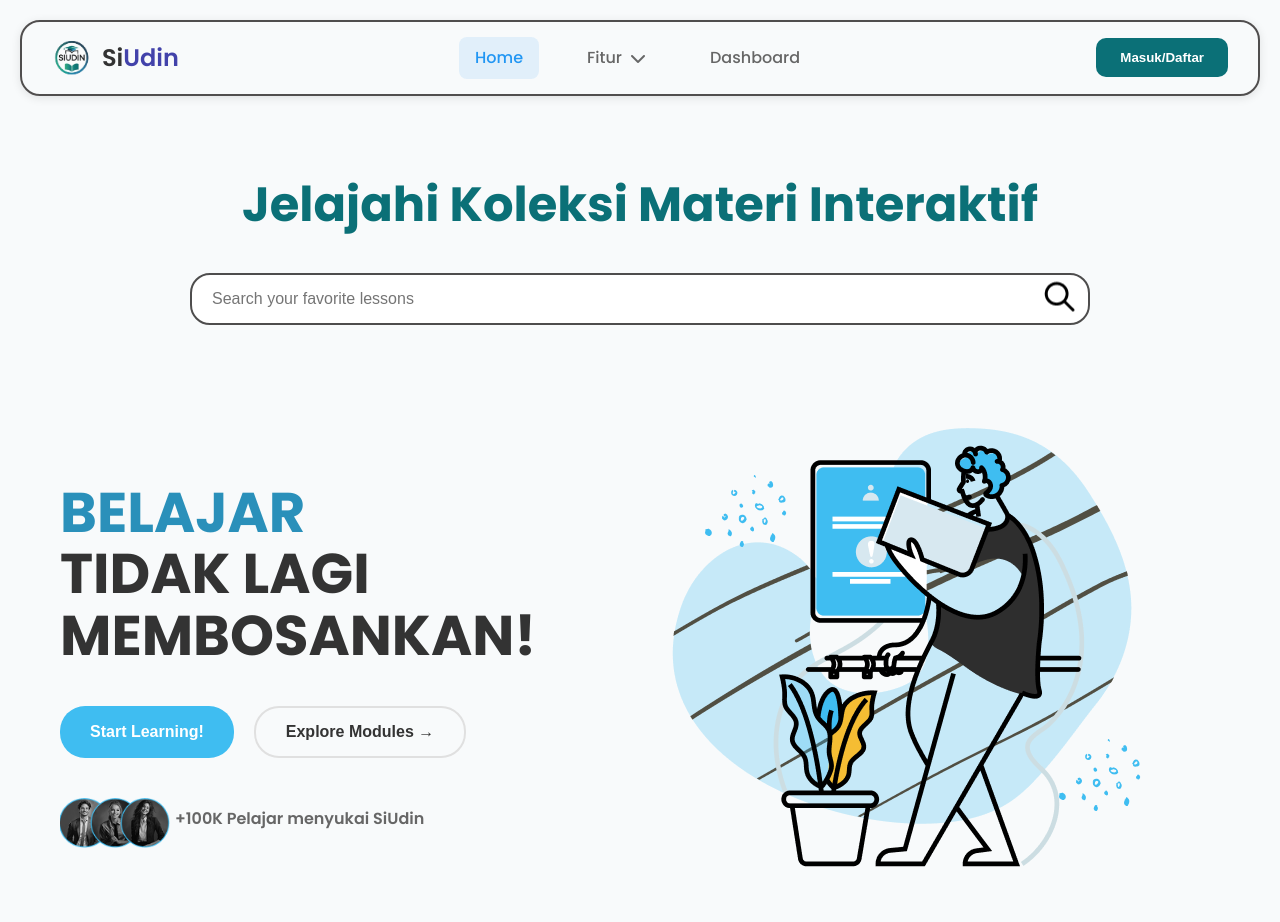
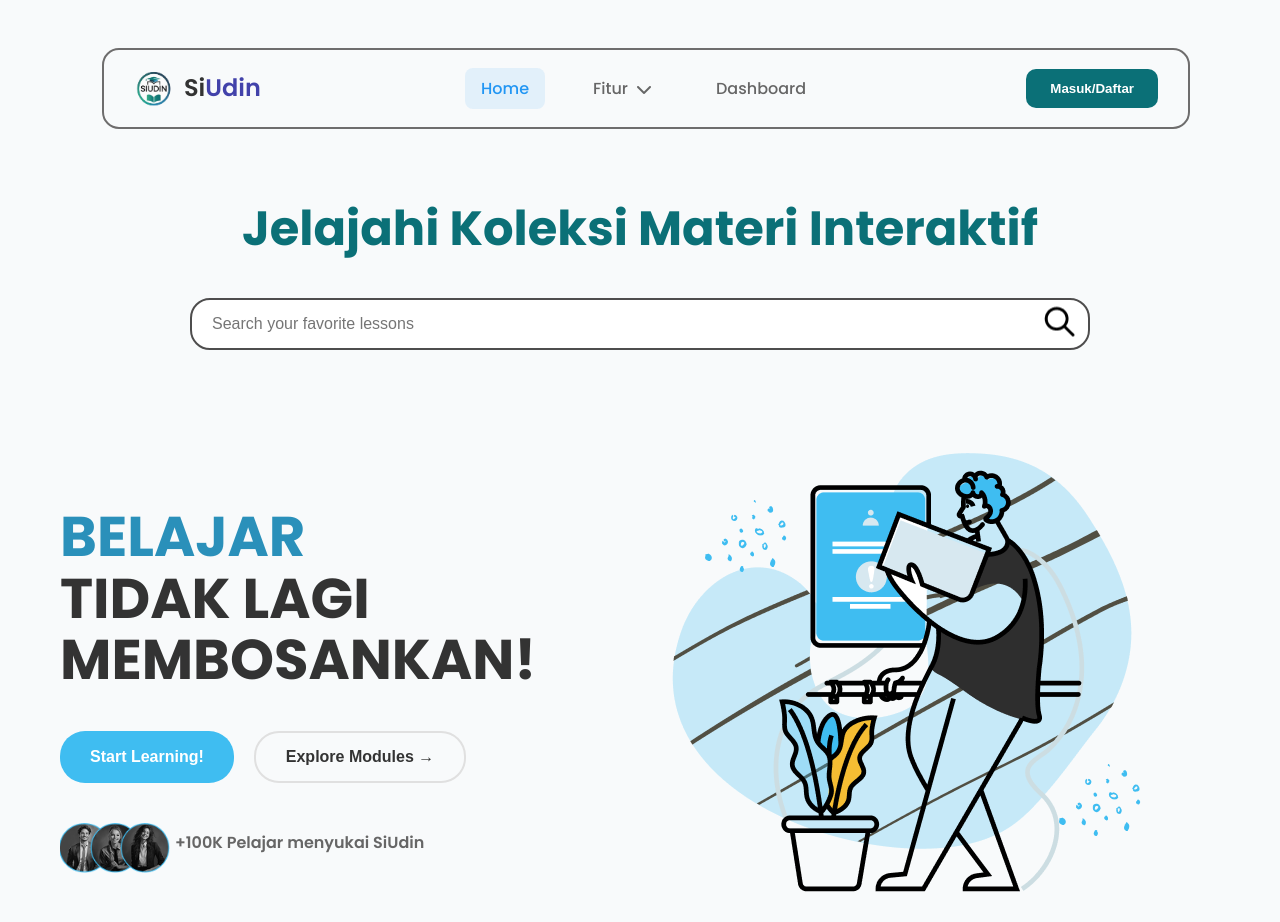
Before and after one commit to gazelle08/FEBE, a plain HTML site: page siudin-frontend/HTML/landing-page.html in a window 1280 px wide. Shown: the top 922 px of the page. Drawn offline with Linux system fonts and the light colour scheme.

Commit message:
navbar done

```diff
--- a/siudin-frontend/CSS/landing-page.css
+++ b/siudin-frontend/CSS/landing-page.css
@@ -22,19 +22,40 @@ body {
 .header {
   background: none;
   border-radius: 20px;
-    border: 2px solid #504e4e;
   margin: 20px;
   box-shadow: 0 2px 10px rgba(0, 0, 0, 0.1);
-    position: sticky;
-    top: 20px;
-    z-index: 100;
+  position: fixed;
+  top: 0px;
+  left: 0;
+  right: 0;
+  z-index: 1000;
+  transition: transform 0.3s ease-in-out;
 }
 
 .nav-container {
+  grid-area: navbar;
   display: flex;
   align-items: center;
   justify-content: space-between;
-    padding: 15px 30px;
+  padding: 20px 30px;
+  background: rgba(255, 255, 255, 0.1);
+  backdrop-filter: blur(3px);
+  position: fixed;
+  width: 85%;
+  height: 81px;
+  left: 8%;
+  top: 6%;
+  border-radius: 17px;
+  border: 2px solid #6e6d6d;
+  z-index: 1;
+  transition: transform 0.4s ease, opacity 0.3s ease;
+  will-change: transform, opacity; /* Optimasi performa */
+}
+
+.nav-container[data-scroll-state="hidden"] {
+  transform: translateY(-100%);
+  opacity: 0;
+  pointer-events: none;
 }
 
 .logo {
@@ -118,6 +139,8 @@ body {
 .hero {
     text-align: center;
     padding: 60px 0 40px;
+    margin-top: 140px;
+
 }
 
 .hero-title {
```
Lines whose indentation alone changed are shown as unchanged.
